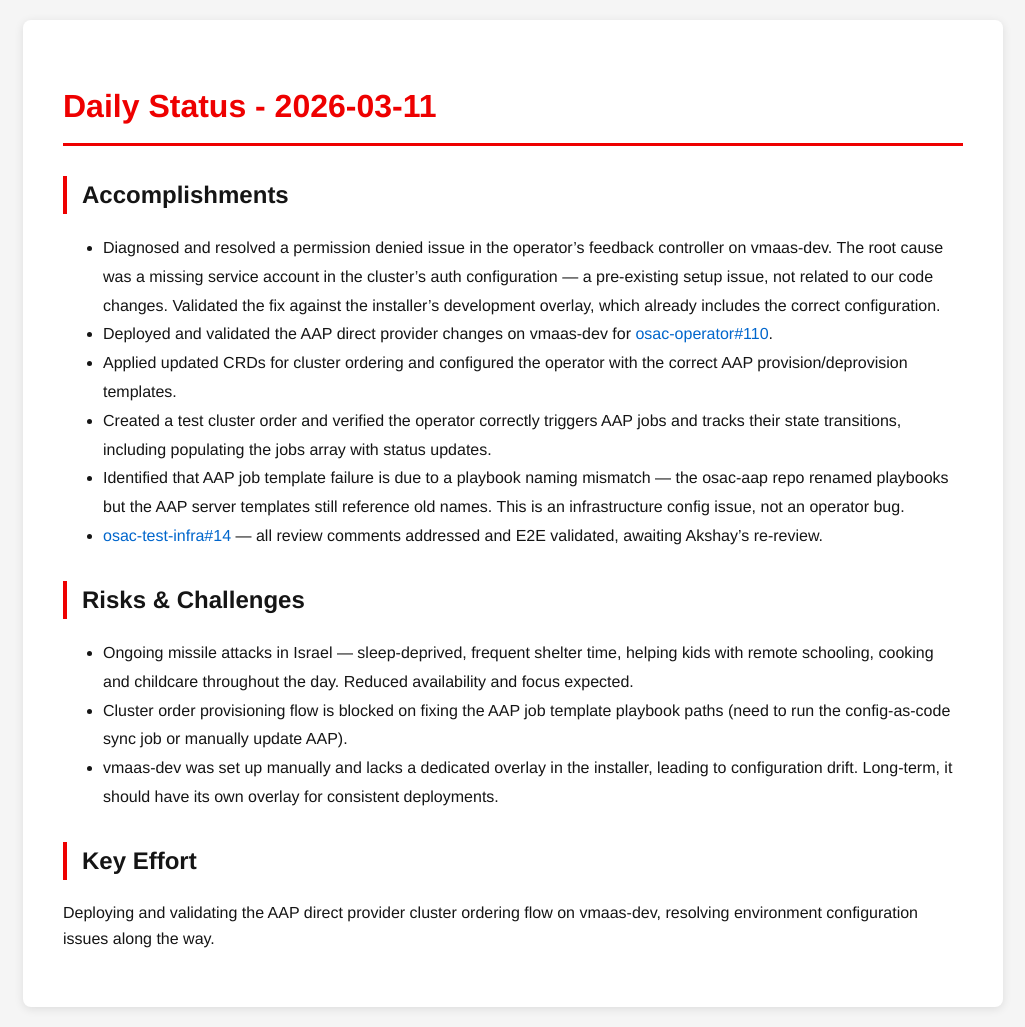
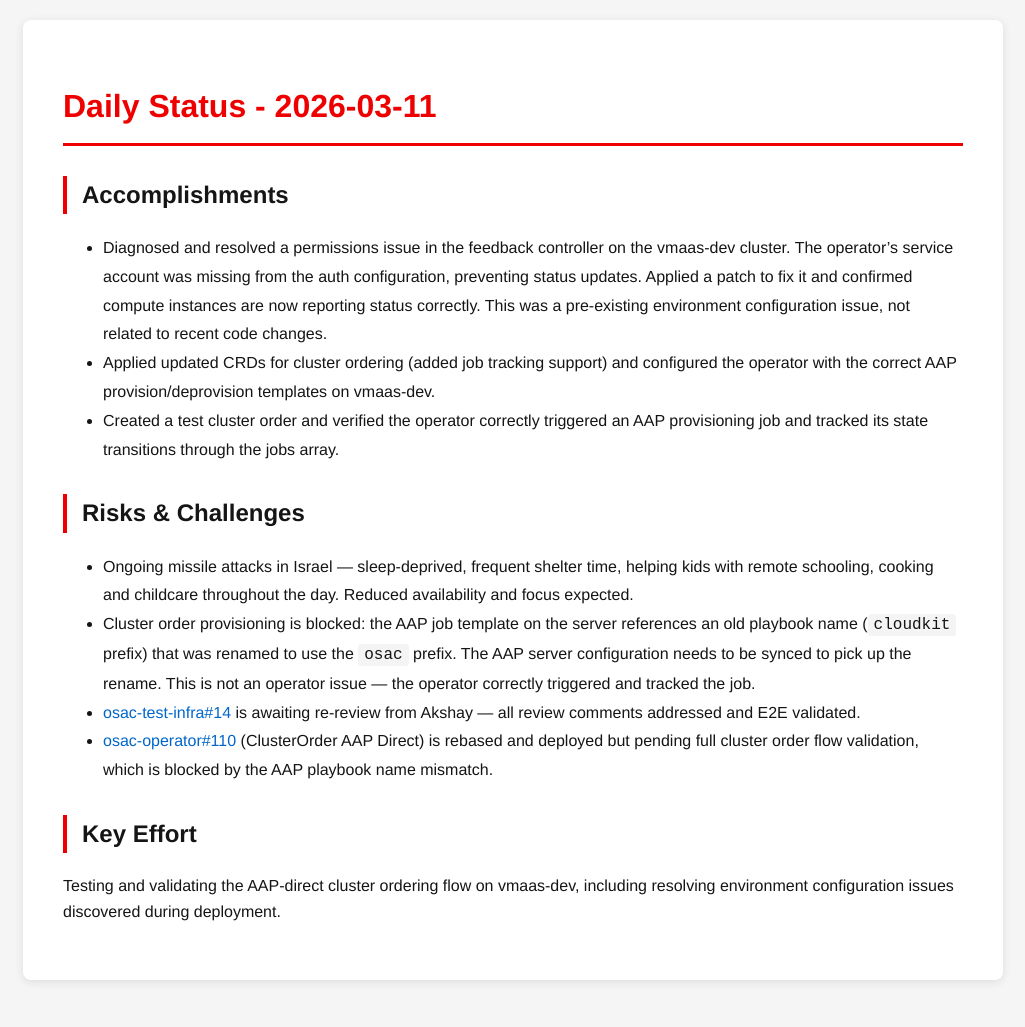
Before and after one commit to tzvatot/daily-status, a Jekyll site: the page built from 2026-03-11.md, in a window 1280 px wide. Shown: the whole page, without its empty margins (127-1152 px from the left). Built offline with Jekyll 4.4.1, drawn with Linux system fonts in a browser that asks for light colours; after the commit the page ends 1000 px from its top, so only the background shows below that.

Commit message:
Daily status update - 2026-03-11

```diff
--- a/2026-03-11.md
+++ b/2026-03-11.md
@@ -7,17 +7,15 @@ date: 2026-03-11
 # Daily Status - 2026-03-11
 
 ## Accomplishments
-- Diagnosed and resolved a permission denied issue in the operator's feedback controller on vmaas-dev. The root cause was a missing service account in the cluster's auth configuration — a pre-existing setup issue, not related to our code changes. Validated the fix against the installer's development overlay, which already includes the correct configuration.
-- Deployed and validated the AAP direct provider changes on vmaas-dev for [osac-operator#110](https://github.com/osac-project/osac-operator/pull/110).
-- Applied updated CRDs for cluster ordering and configured the operator with the correct AAP provision/deprovision templates.
-- Created a test cluster order and verified the operator correctly triggers AAP jobs and tracks their state transitions, including populating the jobs array with status updates.
-- Identified that AAP job template failure is due to a playbook naming mismatch — the osac-aap repo renamed playbooks but the AAP server templates still reference old names. This is an infrastructure config issue, not an operator bug.
-- [osac-test-infra#14](https://github.com/osac-project/osac-test-infra/pull/14) — all review comments addressed and E2E validated, awaiting Akshay's re-review.
+- Diagnosed and resolved a permissions issue in the feedback controller on the vmaas-dev cluster. The operator's service account was missing from the auth configuration, preventing status updates. Applied a patch to fix it and confirmed compute instances are now reporting status correctly. This was a pre-existing environment configuration issue, not related to recent code changes.
+- Applied updated CRDs for cluster ordering (added job tracking support) and configured the operator with the correct AAP provision/deprovision templates on vmaas-dev.
+- Created a test cluster order and verified the operator correctly triggered an AAP provisioning job and tracked its state transitions through the jobs array.
 
 ## Risks & Challenges
 - Ongoing missile attacks in Israel — sleep-deprived, frequent shelter time, helping kids with remote schooling, cooking and childcare throughout the day. Reduced availability and focus expected.
-- Cluster order provisioning flow is blocked on fixing the AAP job template playbook paths (need to run the config-as-code sync job or manually update AAP).
-- vmaas-dev was set up manually and lacks a dedicated overlay in the installer, leading to configuration drift. Long-term, it should have its own overlay for consistent deployments.
+- Cluster order provisioning is blocked: the AAP job template on the server references an old playbook name (`cloudkit` prefix) that was renamed to use the `osac` prefix. The AAP server configuration needs to be synced to pick up the rename. This is not an operator issue — the operator correctly triggered and tracked the job.
+- [osac-test-infra#14](https://github.com/osac-project/osac-test-infra/pull/14) is awaiting re-review from Akshay — all review comments addressed and E2E validated.
+- [osac-operator#110](https://github.com/osac-project/osac-operator/pull/110) (ClusterOrder AAP Direct) is rebased and deployed but pending full cluster order flow validation, which is blocked by the AAP playbook name mismatch.
 
 ## Key Effort
-Deploying and validating the AAP direct provider cluster ordering flow on vmaas-dev, resolving environment configuration issues along the way.
+Testing and validating the AAP-direct cluster ordering flow on vmaas-dev, including resolving environment configuration issues discovered during deployment.
```
